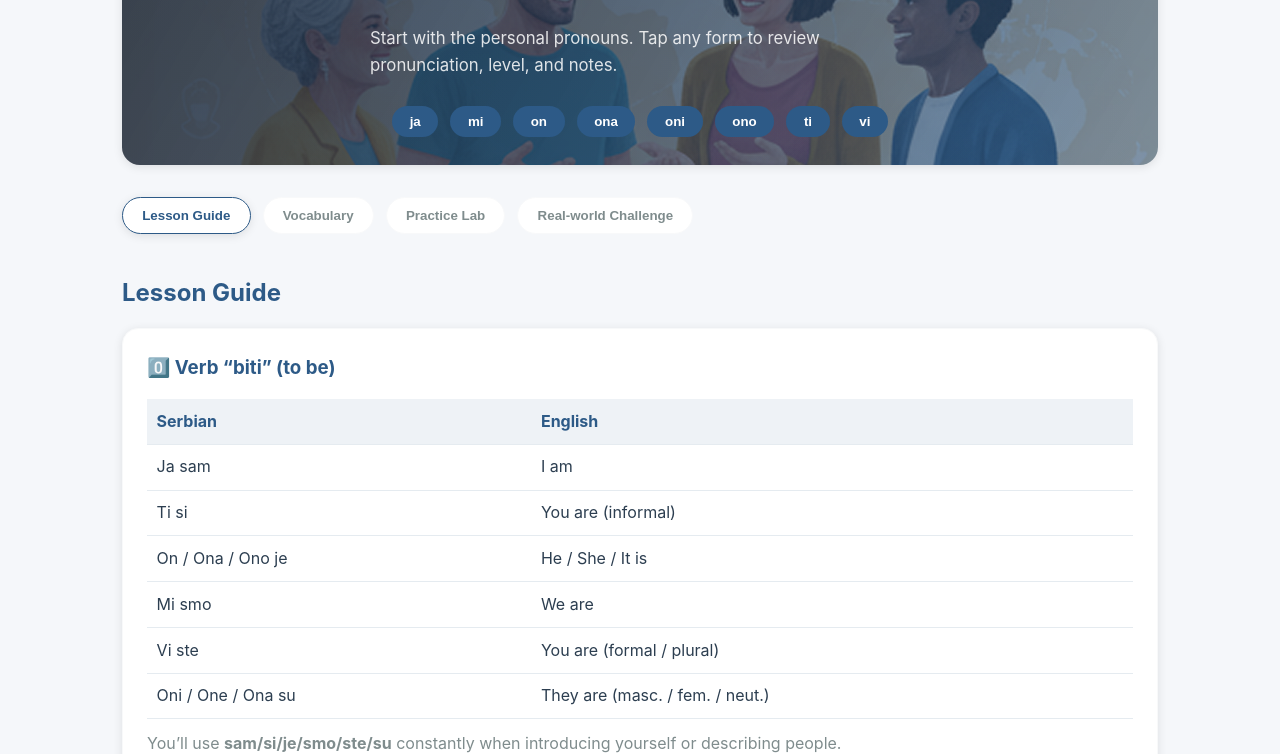
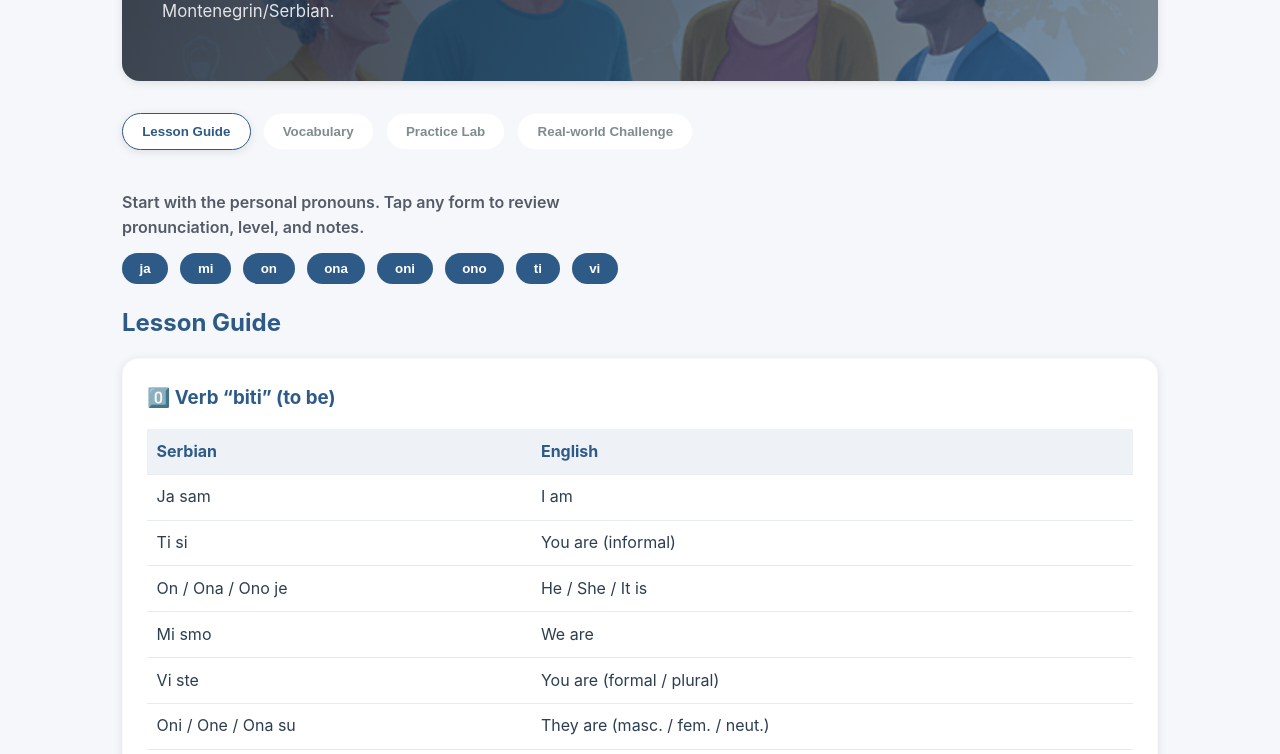
Before and after one commit to sofyazhakupova/montenegrin-learning, a plain HTML site: page lesson.html in a window 1280 px wide. Shown: the part 261-1015 px from the top of the page. Drawn offline with Linux system fonts and the light colour scheme.

Commit message:
Add files via upload

```diff
--- a/lesson.html
+++ b/lesson.html
@@ -157,6 +157,20 @@
         .table-card th {
             background: rgba(45, 90, 135, 0.08);
             color: var(--primary-color);
+        }
+
+        .pronoun-intro {
+            margin: 1rem 0 0.75rem;
+            max-width: 540px;
+            color: rgba(15, 23, 42, 0.7);
+            font-weight: 600;
+        }
+
+        .pronoun-chips {
+            display: flex;
+            flex-wrap: wrap;
+            gap: 0.75rem;
+            margin-bottom: 1.25rem;
         }
 
         .mini-task {
@@ -1660,11 +1674,16 @@
             wireChallenge();
 
             if (pronouns.length) {
-                const heroList = document.createElement('div');
-                heroList.style.display = 'flex';
-                heroList.style.flexWrap = 'wrap';
-                heroList.style.gap = '0.75rem';
-                heroList.style.marginTop = '1rem';
+                const guidePanel = document.getElementById('tab-guide');
+                if (guidePanel) {
+                    const targetSection = guidePanel.querySelector('section');
+                    if (targetSection) {
+                        const introNote = document.createElement('p');
+                        introNote.className = 'pronoun-intro';
+                        introNote.textContent = 'Start with the personal pronouns. Tap any form to review pronunciation, level, and notes.';
+
+                        const chipWrap = document.createElement('div');
+                        chipWrap.className = 'pronoun-chips';
 
                         pronouns.forEach(item => {
                             const chip = document.createElement('button');
@@ -1672,17 +1691,12 @@
                             chip.type = 'button';
                             chip.textContent = item.word;
                             chip.addEventListener('click', () => openModal(item));
-                    heroList.appendChild(chip);
-                });
-
-                const heroSection = document.querySelector('.hero');
-                if (heroSection) {
-                    const introNote = document.createElement('p');
-                    introNote.style.marginTop = '1rem';
-                    introNote.style.maxWidth = '540px';
-                    introNote.textContent = 'Start with the personal pronouns. Tap any form to review pronunciation, level, and notes.';
-                    heroSection.appendChild(introNote);
-                    heroSection.appendChild(heroList);
+                            chipWrap.appendChild(chip);
+                        });
+
+                        targetSection.prepend(chipWrap);
+                        targetSection.prepend(introNote);
+                    }
                 }
             }
         });
```
Lines whose indentation alone changed are shown as unchanged.
